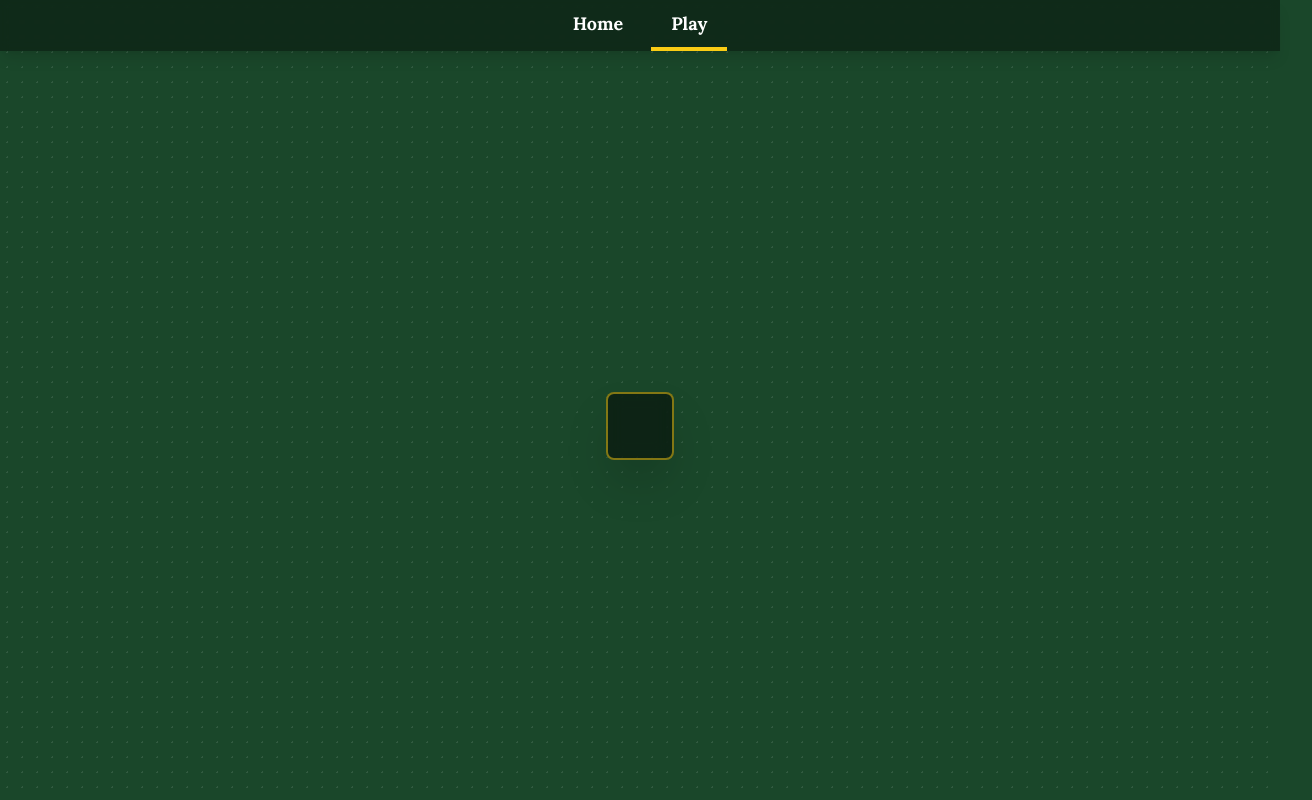
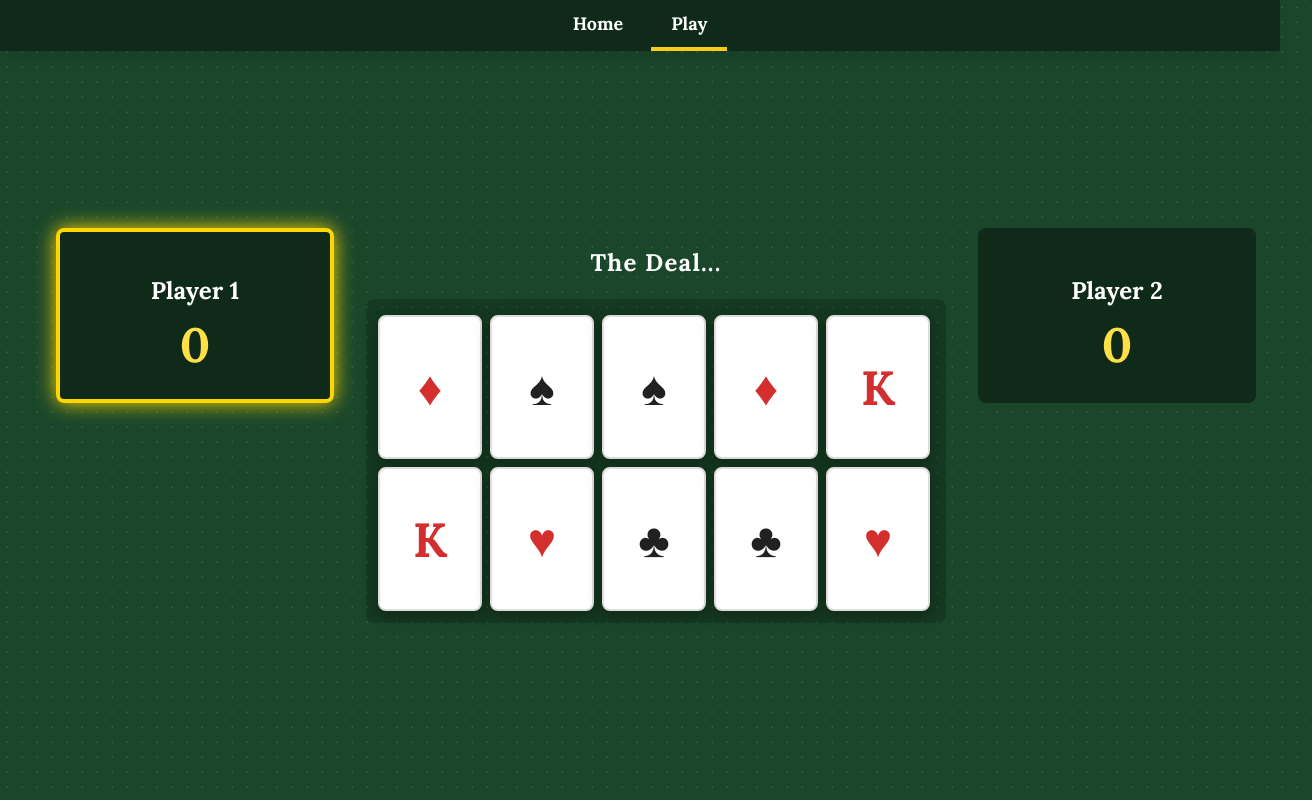
Before and after one commit to rambolps/CasinoClash, a Vue app: page /play in a window 1280 px wide. Both pictures are taken after a click on the button "Low Stakes". Shown: the whole page, 1312 px wide, since content can reach past the window. Built offline with nearby package versions, Linux system fonts and the light colour scheme.

Commit message:
finshed 2 player mode
Co-authored-by: Mathias Cheung <MathiasCheung@users.noreply.github.com>

```diff
--- a/src/components/Card.vue
+++ b/src/components/Card.vue
@@ -1,7 +1,99 @@
-<script setup></script>
+<script setup>
+defineProps({
+  cardData: {
+    type: Object,
+    required: true,
+  },
+})
+
+const emit = defineEmits(['card-clicked'])
+</script>
 
 <template>
-  <div></div>
+  <div
+    class="card"
+    :class="{ flipped: cardData.isFlipped, matched: cardData.isMatched }"
+    @click="emit('card-clicked', cardData)"
+  >
+    <div class="card-inner">
+      <div class="card-face card-front"></div>
+      <div class="card-face card-back">
+        <span
+          :class="{
+            'card-symbol-red': cardData.color === 'red',
+            'card-symbol-black': cardData.color === 'black',
+          }"
+        >
+          {{ cardData.symbol }}
+        </span>
+      </div>
+    </div>
+  </div>
 </template>
 
-<style scoped></style>
+<style scoped>
+.card {
+  width: 100px;
+  height: 140px;
+  perspective: 1000px;
+  cursor: pointer;
+  user-select: none;
+}
+
+.card-inner {
+  position: relative;
+  width: 100%;
+  height: 100%;
+  transition: transform 0.7s;
+  transform-style: preserve-3d;
+}
+
+.card.flipped .card-inner {
+  transform: rotateY(180deg);
+}
+
+.card.matched {
+  transform: scale(0.95);
+  opacity: 0.5;
+  cursor: default;
+}
+
+.card-face {
+  position: absolute;
+  width: 100%;
+  height: 100%;
+  backface-visibility: hidden;
+  display: flex;
+  align-items: center;
+  justify-content: center;
+  border-radius: 0.5rem;
+  box-shadow: 0 4px 15px rgba(0, 0, 0, 0.3);
+}
+
+.card-front {
+  background-color: #b71c1c;
+  border: 2px solid #d32f2f;
+  background-image: repeating-linear-gradient(
+    45deg,
+    rgba(255, 255, 255, 0.05),
+    rgba(255, 255, 255, 0.05) 10px,
+    transparent 10px,
+    transparent 20px
+  );
+}
+
+.card-back {
+  background-color: #fff;
+  border: 2px solid #ddd;
+  transform: rotateY(180deg);
+  font-size: 3rem;
+  font-weight: 700;
+}
+
+.card-symbol-red {
+  color: #d32f2f;
+}
+.card-symbol-black {
+  color: #212121;
+}
+</style>
--- a/src/views/PlayView.vue
+++ b/src/views/PlayView.vue
@@ -1,5 +1,6 @@
 <script setup>
-import { ref } from 'vue'
+import { ref, computed } from 'vue'
+import Card from '../components/Card.vue'
 
 const ALL_CARDS = [
   { symbol: '♥', color: 'red' },
@@ -13,38 +14,192 @@ const ALL_CARDS = [
   { symbol: '10', color: 'red' },
   { symbol: '9', color: 'black' },
 ]
+
 const LEVEL_CONFIG = {
-  easy: { pairs: 5, cols: 5, rows: 2 },
-  medium: { pairs: 7, cols: 7, rows: 2 },
-  hard: { pairs: 10, cols: 5, rows: 4 },
+  easy: { pairs: 5, cols: 5 },
+  medium: { pairs: 7, cols: 7 },
+  hard: { pairs: 10, cols: 5 },
 }
-let state = ref({
-  level: 'null',
+
+const gameStatus = ref('selecting')
+const turnMessage = ref('')
+const state = ref({
   scores: { player1: 0, player2: 0 },
   currentPlayer: 1,
   flippedCards: [],
   matchedPairs: 0,
   totalPairs: 0,
   isLocked: false,
+  level: null,
+})
+const endGameInfo = ref({ title: '', scores: '' })
+const gameCards = ref([])
+
+const boardStyle = computed(() => {
+  if (!state.value.level) return {}
+  const config = LEVEL_CONFIG[state.value.level]
+  return {
+    gridTemplateColumns: `repeat(${config.cols}, 1fr)`,
+  }
 })
 
-const selectLevel = (level) => {
+function shuffle(array) {
+  for (let i = array.length - 1; i > 0; i--) {
+    const j = Math.floor(Math.random() * (i + 1))
+    ;[array[i], array[j]] = [array[j], array[i]]
+  }
+  return array
+}
+
+function startGame(level) {
   state.value.level = level
+  state.value.scores = { player1: 0, player2: 0 }
+  state.value.currentPlayer = 1
+  state.value.flippedCards = []
+  state.value.matchedPairs = 0
+  state.value.isLocked = true
+
+  const config = LEVEL_CONFIG[level]
+  state.value.totalPairs = config.pairs
+
+  const selectedCards = ALL_CARDS.slice(0, config.pairs)
+  const deck = shuffle([...selectedCards, ...selectedCards])
+
+  gameCards.value = deck.map((card, index) => ({
+    ...card,
+    id: index,
+    isFlipped: false,
+    isMatched: false,
+  }))
+
+  gameStatus.value = 'playing'
+  turnMessage.value = 'The Deal...'
+
+  gameCards.value.forEach((card) => (card.isFlipped = true))
+
+  setTimeout(() => {
+    gameCards.value.forEach((card) => (card.isFlipped = false))
+    setTimeout(() => {
+      state.value.isLocked = false
+      updateTurnIndicator()
+    }, 700)
+  }, 3000)
+}
+
+function updateTurnIndicator(message = '') {
+  turnMessage.value = message || `Player ${state.value.currentPlayer}'s Turn`
+}
+
+function onCardClick(card) {
+  if (state.value.isLocked || card.isFlipped || card.isMatched) {
+    return
+  }
+
+  card.isFlipped = true
+  state.value.flippedCards.push(card)
+
+  if (state.value.flippedCards.length === 2) {
+    state.value.isLocked = true
+    checkForMatch()
+  }
+}
+
+function checkForMatch() {
+  const [card1, card2] = state.value.flippedCards
+
+  setTimeout(() => {
+    if (card1.symbol === card2.symbol) {
+      handleMatch(card1, card2)
+    } else {
+      handleMismatch(card1, card2)
+    }
+  }, 900)
+}
+
+function handleMatch(card1, card2) {
+  card1.isMatched = true
+  card2.isMatched = true
+  state.value.scores[`player${state.value.currentPlayer}`]++
+  state.value.matchedPairs++
+  state.value.flippedCards = []
+
+  if (state.value.matchedPairs === state.value.totalPairs) {
+    endGame()
+  } else {
+    updateTurnIndicator('Match! Go again.')
+    state.value.isLocked = false
+  }
+}
+
+function handleMismatch(card1, card2) {
+  card1.isFlipped = false
+  card2.isFlipped = false
+  state.value.currentPlayer = state.value.currentPlayer === 1 ? 2 : 1
+  state.value.flippedCards = []
+  state.value.isLocked = false
+  updateTurnIndicator()
+}
+
+function endGame() {
+  let title
+  if (state.value.scores.player1 > state.value.scores.player2) {
+    title = 'Player 1 Wins!'
+  } else if (state.value.scores.player2 > state.value.scores.player1) {
+    title = 'Player 2 Wins!'
+  } else {
+    title = "It's a Push!"
+  }
+  endGameInfo.value.title = title
+  endGameInfo.value.scores = `Final Score: ${state.value.scores.player1} - ${state.value.scores.player2}`
+  gameStatus.value = 'ended'
+}
+
+function playAgain() {
+  state.value.level = null
+  gameStatus.value = 'selecting'
 }
 </script>
 
 <template>
   <main class="container">
-    <div v-if="state.level == 'null'" class="level-select-card">
+    <div v-if="gameStatus === 'selecting'" class="content-card">
       <h1 class="title">Select Your Table</h1>
       <div class="buttons-container">
-        <button @click="selectLevel('easy')" class="level-button low-stakes">Low Stakes</button>
-        <button @click="selectLevel('medium')" class="level-button high-stakes">High Stakes</button>
-        <button @click="selectLevel('hard')" class="level-button high-roller">High Roller</button>
+        <button @click="startGame('easy')" class="level-button low-stakes">Low Stakes</button>
+        <button @click="startGame('medium')" class="level-button high-stakes">High Stakes</button>
+        <button @click="startGame('hard')" class="level-button high-roller">High Roller</button>
       </div>
     </div>
 
-    <div v-if="state.level == 'easy'" class="level-select-card"></div>
+    <div v-else-if="gameStatus === 'playing'" class="game-container">
+      <div class="player-panel" :class="{ active: state.currentPlayer === 1 }">
+        <h2 class="player-title">Player 1</h2>
+        <div class="player-score">{{ state.scores.player1 }}</div>
+      </div>
+
+      <div class="game-board-area">
+        <h2 class="turn-indicator">{{ turnMessage }}</h2>
+        <div class="game-board" :style="boardStyle">
+          <Card
+            v-for="card in gameCards"
+            :key="card.id"
+            :card-data="card"
+            @card-clicked="onCardClick"
+          />
+        </div>
+      </div>
+
+      <div class="player-panel" :class="{ active: state.currentPlayer === 2 }">
+        <h2 class="player-title">Player 2</h2>
+        <div class="player-score">{{ state.scores.player2 }}</div>
+      </div>
+    </div>
+
+    <div v-else-if="gameStatus === 'ended'" class="content-card">
+      <h1 class="end-game-title">{{ endGameInfo.title }}</h1>
+      <p class="final-scores">{{ endGameInfo.scores }}</p>
+      <button @click="playAgain" class="level-button high-stakes">New Game</button>
+    </div>
   </main>
 </template>
 
@@ -55,9 +210,10 @@ const selectLevel = (level) => {
   align-items: center;
   justify-content: center;
   padding: 1rem;
+  width: 100%;
 }
 
-.level-select-card {
+.content-card {
   text-align: center;
   background-color: rgba(0, 0, 0, 0.5);
   backdrop-filter: blur(8px);
@@ -122,6 +278,80 @@ const selectLevel = (level) => {
   background-color: #581c87;
 }
 
+.game-container {
+  display: flex;
+  justify-content: center;
+  align-items: flex-start;
+  gap: 2rem;
+  width: 100%;
+  max-width: 1200px;
+}
+
+.player-panel {
+  flex-basis: 20%;
+  background-color: rgba(0, 0, 0, 0.4);
+  backdrop-filter: blur(8px);
+  padding: 1.5rem;
+  border-radius: 0.5rem;
+  text-align: center;
+  transition: all 0.3s ease;
+  border: 4px solid transparent;
+}
+
+.player-panel.active {
+  border-color: #ffd700;
+  box-shadow: 0 0 20px #ffd700;
+}
+
+.player-title {
+  font-size: 1.5rem;
+  font-weight: 700;
+  margin-bottom: 0.5rem;
+  color: white;
+}
+
+.player-score {
+  font-size: 3rem;
+  font-weight: 700;
+  color: #fde047;
+}
+
+.game-board-area {
+  flex-grow: 1;
+}
+
+.turn-indicator {
+  font-size: 1.5rem;
+  text-align: center;
+  font-weight: 700;
+  margin-bottom: 1rem;
+  letter-spacing: 0.05em;
+  min-height: 2.25rem;
+  color: white;
+}
+
+.game-board {
+  display: grid;
+  gap: 0.75rem;
+  justify-content: center;
+  background-color: rgba(0, 0, 0, 0.2);
+  padding: 1rem;
+  border-radius: 0.5rem;
+}
+
+.end-game-title {
+  font-size: 3rem;
+  font-weight: 700;
+  color: #fde047;
+  margin-bottom: 1.5rem;
+}
+
+.final-scores {
+  font-size: 1.5rem;
+  margin-bottom: 2rem;
+  color: #e5e7eb;
+}
+
 @media (min-width: 768px) {
   .buttons-container {
     flex-direction: row;
```
